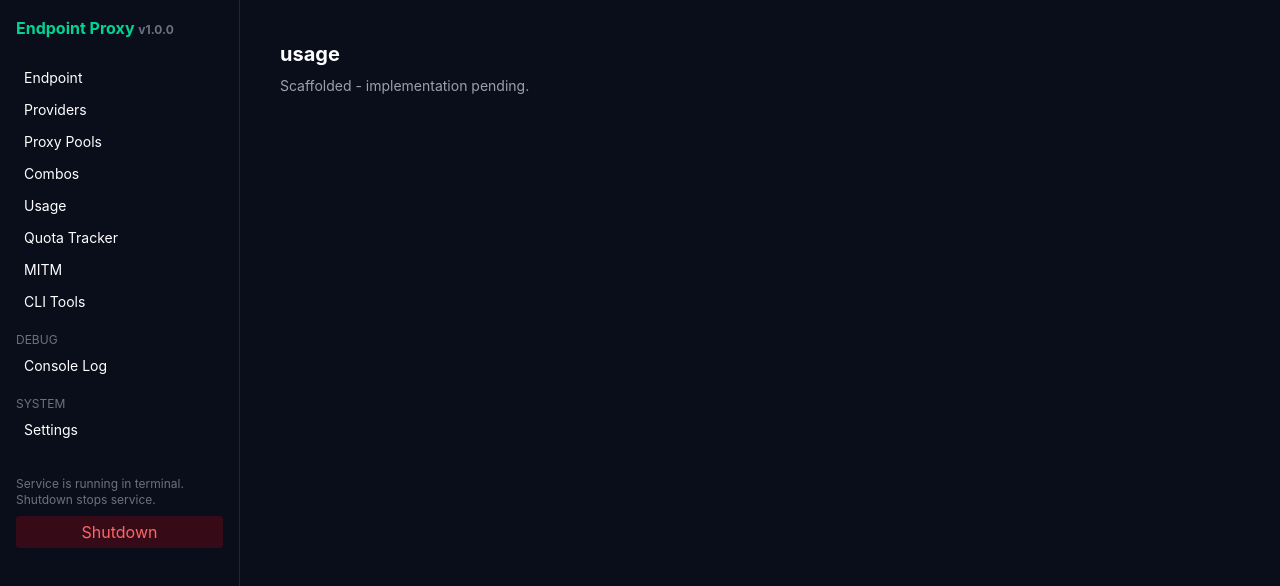
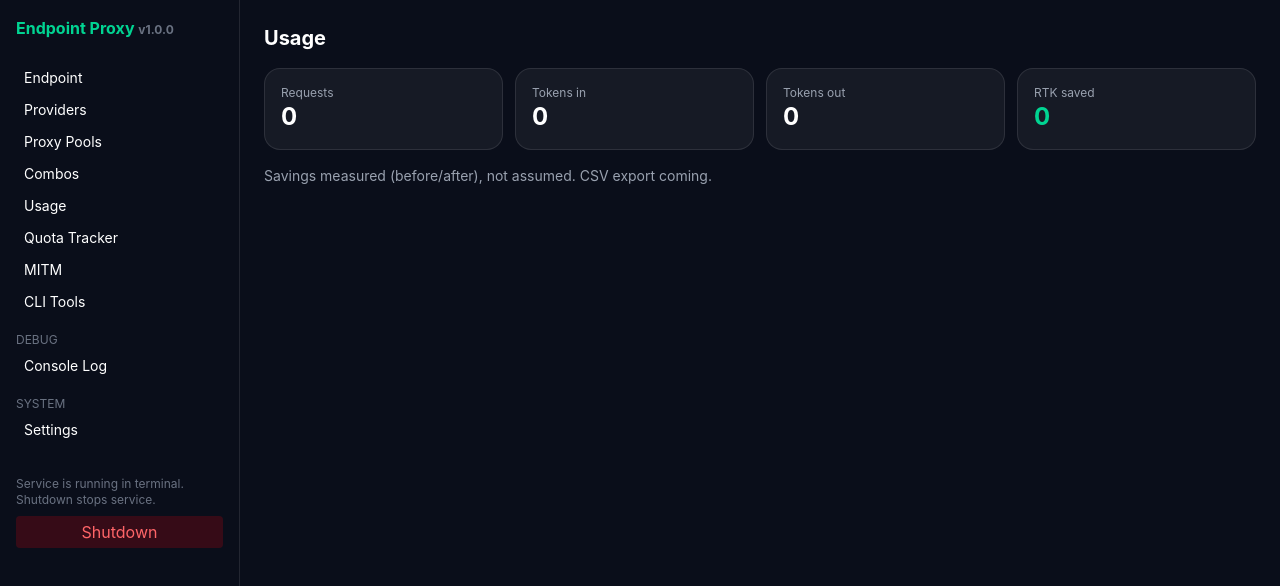
Before and after one commit to soroushse7o/3EVO-router, a Next.js app: page /usage in a window 1280 px wide. Shown: the top 586 px of the page. Built offline with nearby package versions, Linux system fonts and the light colour scheme.

Commit message:
feat: usage page with RTK savings display

```diff
--- a/src/app/(dashboard)/usage/page.tsx
+++ b/src/app/(dashboard)/usage/page.tsx
@@ -1 +1,15 @@
-export default function Page(){return <div className="p-4"><h1 className="text-xl font-bold">usage</h1><p className="text-gray-400 text-sm mt-2">Scaffolded - implementation pending.</p></div>;}
+"use client";
+export default function UsagePage() {
+  return (
+    <div>
+      <h1 className="text-xl font-bold mb-4">Usage</h1>
+      <div className="grid grid-cols-2 md:grid-cols-4 gap-3 mb-4">
+        <div className="rounded-2xl border border-white/10 bg-white/5 p-4"><div className="text-xs text-gray-400">Requests</div><div className="text-2xl font-bold">0</div></div>
+        <div className="rounded-2xl border border-white/10 bg-white/5 p-4"><div className="text-xs text-gray-400">Tokens in</div><div className="text-2xl font-bold">0</div></div>
+        <div className="rounded-2xl border border-white/10 bg-white/5 p-4"><div className="text-xs text-gray-400">Tokens out</div><div className="text-2xl font-bold">0</div></div>
+        <div className="rounded-2xl border border-white/10 bg-white/5 p-4"><div className="text-xs text-gray-400">RTK saved</div><div className="text-2xl font-bold text-emerald-400">0</div></div>
+      </div>
+      <p className="text-gray-400 text-sm">Savings measured (before/after), not assumed. CSV export coming.</p>
+    </div>
+  );
+}
```
